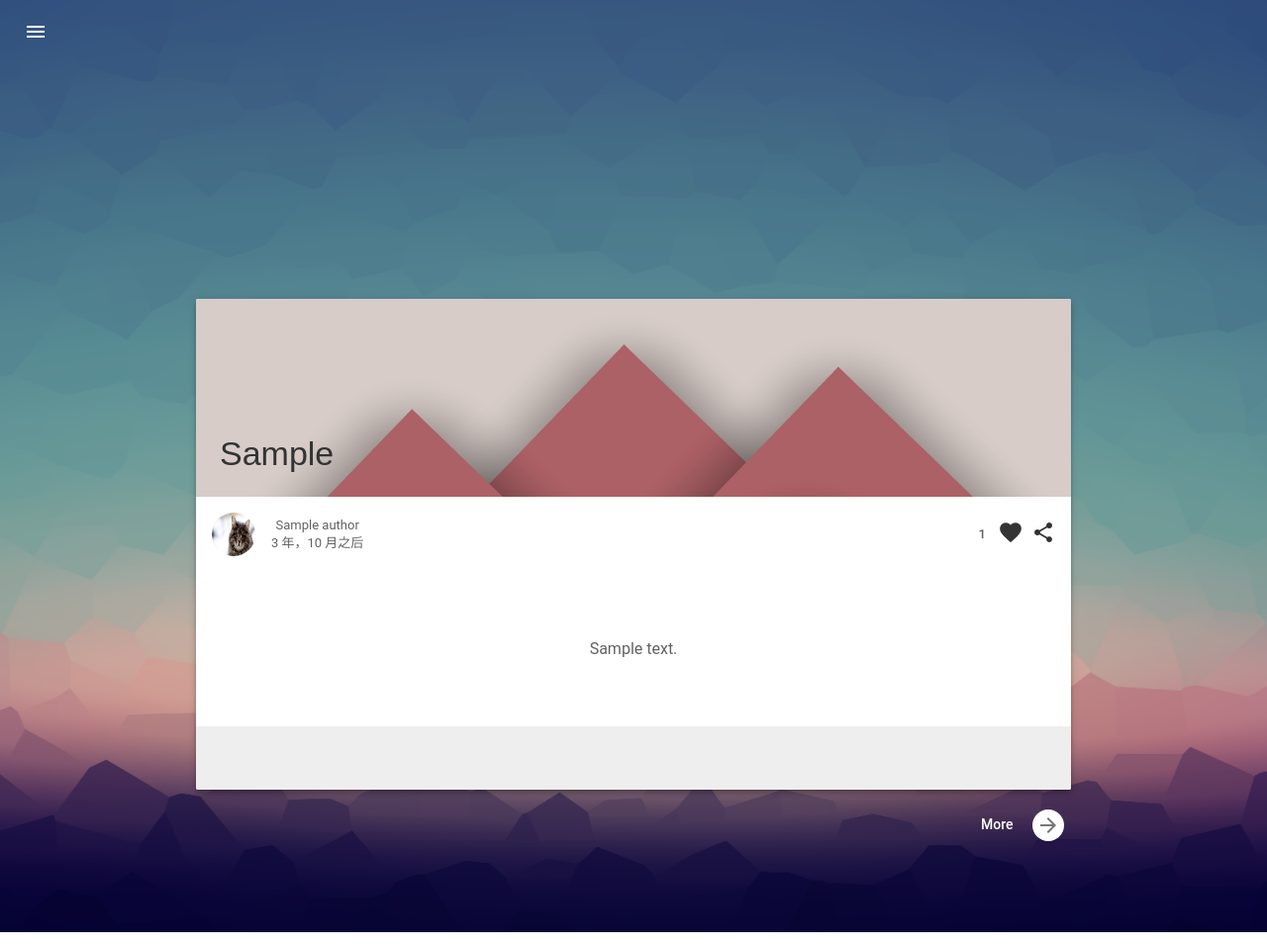
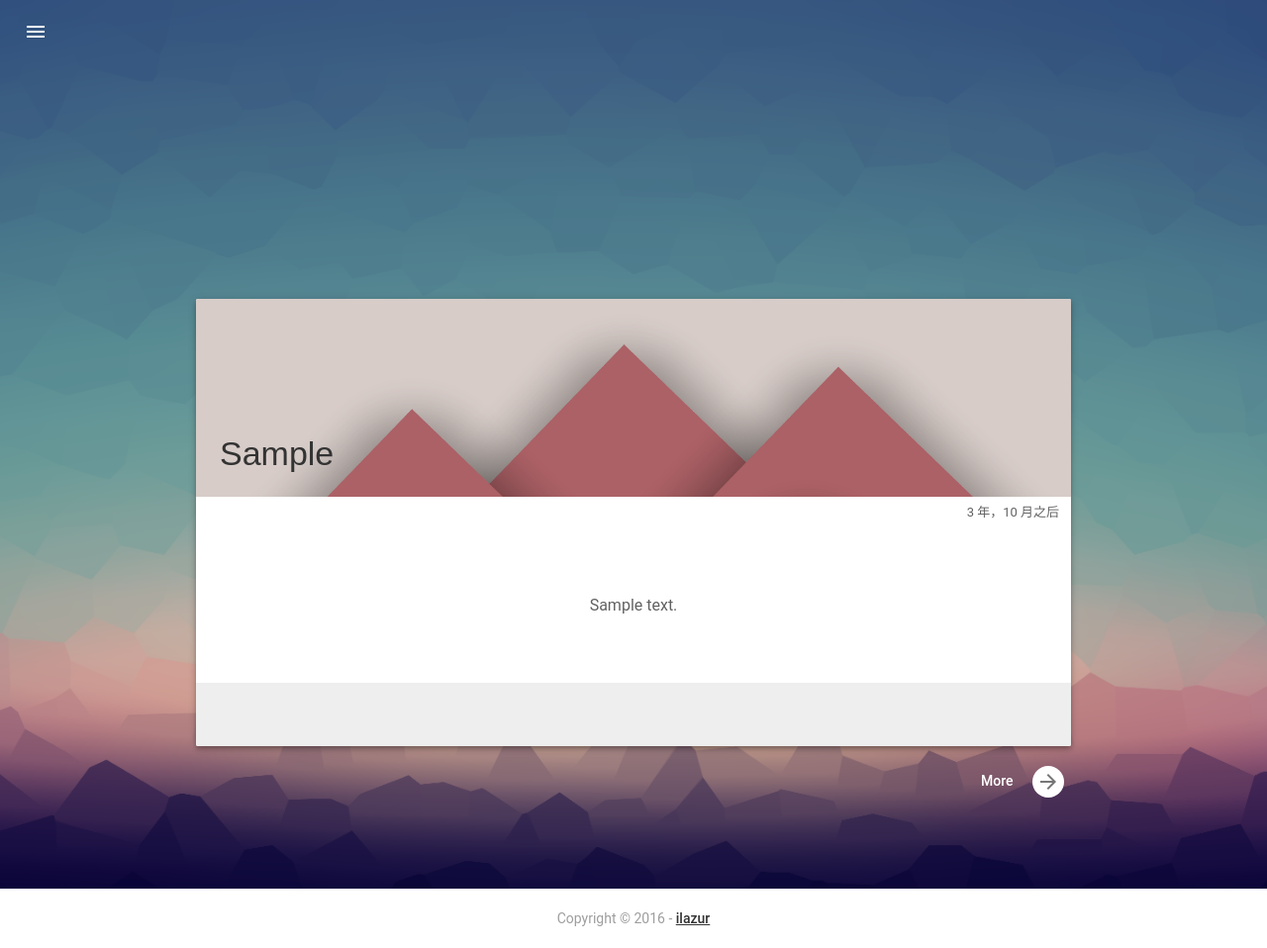
Before and after one commit to Jonwing/Feiton, a Django app: page / in a window 1280 px wide. Shown: the whole page at 99% size. Run offline with Django 3.2, Linux system fonts and the light colour scheme; tables that the repository leaves empty hold one stand-in row (values such as "Sample post"); parts of the project's set-up code (start-up, migrations or seed data) failed here and were passed over; some libraries are stand-ins or nearby versions.

Commit message:
chang a little bit appearance.

```diff
--- a/Feiton/Feiton/blog/templates/articles.html
+++ b/Feiton/Feiton/blog/templates/articles.html
@@ -16,12 +16,10 @@
               {% endautoescape %}
             </div>
             <div class="mdl-card__supporting-text meta mdl-color-text--grey-600">
-              <div class="minilogo"></div>
+               <div class="mdl-layout-spacer"></div>
               <div>
-                <strong>{{ article.author }}</strong>
-                <span>{{ article.update_time|naturaltime }}</span>
+                <span style="padding-right: 12px">{{ article.update_time|naturaltime }}</span>
               </div>
-               <div class="mdl-layout-spacer"></div>
               <a href="{% url "article_detail" article.id article.slug %}" class="demo-nav__button" title="show more">
               <button class="mdl-button mdl-js-button mdl-js-ripple-effect mdl-button--icon">
                 <i class="material-icons" role="presentation">arrow_forward</i>
--- a/Feiton/Feiton/blog/templates/index.html
+++ b/Feiton/Feiton/blog/templates/index.html
@@ -9,21 +9,13 @@
               <h3><a href="{% url "article_detail" article.id article.slug %}">{{ article.caption }}</a></h3>
             </div>
             <div class="mdl-color-text--grey-700 mdl-card__supporting-text meta">
-              <div class="minilogo"></div>
-              <div>
-                <strong>{{ article.author }}</strong>
-                <span>{{ article.update_time|naturaltime }}</span>
-              </div>
               <div class="section-spacer"></div>
-              <div class="meta__favorites">
+              <span>{{ article.update_time|naturaltime }}</span>
+              <!-- <div class="meta__favorites">
                   {{ article.statistic.likes }}
                   <a href="{% url "like_article" article.id %}"><i class="material-icons" role="presentation">favorite</i></a>
                   <span class="visuallyhidden">favorites</span>
-              </div>
-              <div>
-                <a href="#"><i class="material-icons" role="presentation">share</i></a>
-                <span class="visuallyhidden">share</span>
-              </div>
+              </div> -->
             </div>
             <div class="mdl-color-text--grey-700 mdl-card__supporting-text">
               <p>
--- a/Feiton/static/css/mdl-style.css
+++ b/Feiton/static/css/mdl-style.css
@@ -68,7 +68,7 @@ body .blog {
 }
 .blog .mdl-card__supporting-text:not(:last-child) {
   box-sizing: border-box;
-  min-height: 76px;
+  min-height: 32px;
 }
 .blog:not(.blog--blogpost) .mdl-card__supporting-text ~ .mdl-card__supporting-text {
   border-top: 1px solid rgba(0,0,0,0.1);
@@ -79,7 +79,7 @@ body .blog {
 }
 .blog .meta {
   box-sizing: border-box;
-  padding: 16px;
+  padding: 6px 12px 6px 18px;
   display: flex;
   flex-direction: row;
   align-items: center;
```
